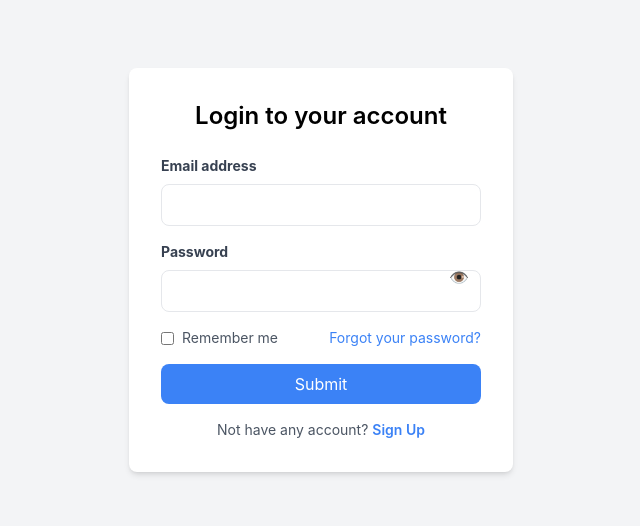
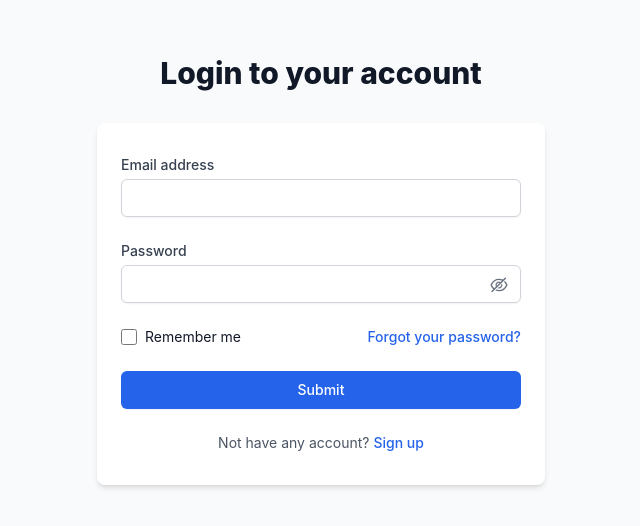
Before and after one commit to srimanh/Ecommerce-Follow-Along, a React (Create React App) app in the folder frontend/: page /login in a window 1280 px wide. Shown: the part 130-656 px from the top of the page, without its empty margins (319-959 px from the left). Built offline with nearby package versions, Linux system fonts and the light colour scheme.

Commit message:
Completed the Milestone-2

```diff
--- a/frontend/package.json
+++ b/frontend/package.json
@@ -3,9 +3,13 @@
   "version": "0.1.0",
   "private": true,
   "dependencies": {
+    "country-state-city": "^3.2.1",
     "cra-template": "1.2.0",
     "react": "18.3.1",
     "react-dom": "18.3.1",
+    "react-icons": "^5.4.0",
+    "react-lottie": "^1.2.10",
+    "react-router-dom": "^7.1.3",
     "react-scripts": "5.0.1",
     "web-vitals": "^4.2.4"
   },
--- a/frontend/src/App.js
+++ b/frontend/src/App.js
@@ -1,7 +1,16 @@
-import Login from "./components/login";
+import React from 'react';
+import { BrowserRouter, Routes, Route } from "react-router-dom";
+import LoginPage from './pages/LoginPage';  // Import directly
+import "./App.css";
 
-function App() {
-  return <Login />;
-}
+const App = () => {
+  return (
+    <BrowserRouter>
+      <Routes>
+        <Route path="/login" element={<LoginPage />} />
+      </Routes>
+    </BrowserRouter>
+  );
+};
 
 export default App;
--- a/frontend/src/components/login.jsx
+++ b/frontend/src/components/login.jsx
@@ -1,55 +1,126 @@
-import React from "react";
+import { React, useState } from "react";
+import { AiOutlineEye, AiOutlineEyeInvisible } from "react-icons/ai";
+import { Link } from "react-router-dom";
 
 const Login = () => {
+    const [email, setEmail] = useState("");
+    const [password, setPassword] = useState("");
+    const [visible, setVisible] = useState(false);
+
+    const handleSubmit = (e) => {
+        e.preventDefault();
+        console.log("Email:", email);
+        console.log("Password:", password);
+    };
+
     return (
-    <div className="flex justify-center items-center h-screen bg-gray-100">
-      <div className="bg-white p-8 rounded-lg shadow-md w-96">
-        <h2 className="text-2xl font-semibold text-center mb-6">
+        <div className="min-h-screen bg-gray-50 flex items-center justify-center py-12 sm:px-6 lg:px-8">
+            <div className="max-w-md w-full space-y-8">
+                <div>
+                    <h2 className="text-center text-3xl font-extrabold text-gray-900">
                         Login to your account
                     </h2>
-        <form>
-          <div className="mb-4">
-            <label className="block text-gray-700 text-sm font-bold mb-2">
+                </div>
+                <div className="bg-white py-8 px-6 shadow-md rounded-lg">
+                    <form className="space-y-6" onSubmit={handleSubmit}>
+                        <div>
+                            <label
+                                htmlFor="email"
+                                className="block text-sm font-medium text-gray-700"
+                            >
                                 Email address
                             </label>
+                            <div className="mt-1">
                                 <input
                                     type="email"
-              className="w-full px-4 py-2 border rounded-lg focus:outline-none focus:border-blue-500"
+                                    name="email"
+                                    autoComplete="email"
+                                    required
+                                    value={email}
+                                    onChange={(e) => setEmail(e.target.value)}
+                                    className="appearance-none block w-full px-3 py-2 border border-gray-300 rounded-md shadow-sm placeholder-gray-400 focus:outline-none focus:ring-blue-500 focus:border-blue-500 sm:text-sm"
                                 />
                             </div>
-          <div className="mb-4 relative">
-            <label className="block text-gray-700 text-sm font-bold mb-2">
+                        </div>
+
+                        <div>
+                            <label
+                                htmlFor="password"
+                                className="block text-sm font-medium text-gray-700"
+                            >
                                 Password
                             </label>
+                            <div className="mt-1 relative">
                                 <input
-              type="password"
-              className="w-full px-4 py-2 border rounded-lg focus:outline-none focus:border-blue-500 pr-10"
+                                    type={visible ? "text" : "password"}
+                                    name="password"
+                                    autoComplete="current-password"
+                                    required
+                                    value={password}
+                                    onChange={(e) => setPassword(e.target.value)}
+                                    className="appearance-none block w-full px-3 py-2 border border-gray-300 rounded-md shadow-sm placeholder-gray-400 focus:outline-none focus:ring-blue-500 focus:border-blue-500 sm:text-sm"
                                 />
-            <span className="absolute inset-y-0 right-3 flex items-center cursor-pointer">
-              👁️
-            </span>
+                                {visible ? (
+                                    <AiOutlineEye
+                                        className="absolute right-3 top-2.5 cursor-pointer text-gray-500"
+                                        size={20}
+                                        onClick={() => setVisible(false)}
+                                    />
+                                ) : (
+                                    <AiOutlineEyeInvisible
+                                        className="absolute right-3 top-2.5 cursor-pointer text-gray-500"
+                                        size={20}
+                                        onClick={() => setVisible(true)}
+                                    />
+                                )}
                             </div>
-          <div className="flex items-center justify-between mb-4">
-            <label className="flex items-center text-gray-600 text-sm">
-              <input type="checkbox" className="mr-2" /> Remember me
+                        </div>
+
+                        <div className="flex items-center justify-between">
+                            <div className="flex items-center">
+                                <input
+                                    id="remember-me"
+                                    name="remember-me"
+                                    type="checkbox"
+                                    className="h-4 w-4 text-blue-600 focus:ring-blue-500 border-gray-300 rounded"
+                                />
+                                <label
+                                    htmlFor="remember-me"
+                                    className="ml-2 block text-sm text-gray-900"
+                                >
+                                    Remember me
                                 </label>
-            <a href="/forgot-password" className="text-blue-500 text-sm">
+                            </div>
+                            <div className="text-sm">
+                                <Link
+                                    to="/forgot-password"
+                                    className="font-medium text-blue-600 hover:text-blue-500"
+                                >
                                     Forgot your password?
-            </a>
+                                </Link>
                             </div>
+                        </div>
+
                         <button
                             type="submit"
-            className="w-full bg-blue-500 text-white py-2 rounded-lg hover:bg-blue-600 transition duration-300"
+                            className="w-full flex justify-center py-2 px-4 border border-transparent rounded-md shadow-sm text-sm font-medium text-white bg-blue-600 hover:bg-blue-700"
                         >
                             Submit
                         </button>
+
+                        <div className="text-center">
+                            <p className="text-sm text-gray-600">
+                                Not have any account?{" "}
+                                <Link
+                                    to="/sign-up"
+                                    className="font-medium text-blue-600 hover:text-blue-500"
+                                >
+                                    Sign up
+                                </Link>
+                            </p>
+                        </div>
                     </form>
-        <p className="text-center text-sm text-gray-600 mt-4">
-          Not have any account?{" "}
-          <a href="/signup" className="text-blue-500 font-semibold">
-            Sign Up
-          </a>
-        </p>
+                </div>
             </div>
         </div>
     );
--- /dev/null
+++ b/frontend/src/pages/LoginPage.jsx
@@ -0,0 +1,12 @@
+import React from 'react'
+import Login from "../components/login"
+
+const LoginPage = () => {
+  return (
+    <div>
+      <Login/>
+    </div>
+  )
+}
+
+export default LoginPage
--- /dev/null
+++ b/frontend/src/styles/styles.js
@@ -0,0 +1,18 @@
+const styles = {
+    custom_container: "w-11/12 hidden sm:block",
+    heading: 'text-[27px] text-center md:text-start font-[600] font-Roboto pb-[20px]',
+    section:'w-11/12 mx-auto',
+    productTitle: 'text-[25px] font-[600] font-Roboto text-[#333]',
+    productDiscountPrice:"font-bold text-[18px] text-[#333] font-Roboto",
+    price:"font-[500] text-[16px] text-[#d55b45] pl-3 mt-[-4px] line-through",
+    shop_name:"pt-3 text-[15px] text-blue-400 pb-3",
+    active_indicator:"absolute bottom-[-27%] left-0 h-[3px] w-full bg-[crimson]",
+    button: 'w-[150px] bg-black h-[50px] my-3 flex items-center justify-center rounded-xl cursor-pointer',
+    cart_button: "px-[20px] h-[38px] rounded-[20px] bg-[#f63b60] flex items-center justify-center cursor-pointer",
+    cart_button_text:"text-[#fff] text-[16px] font-[600]",
+    input:"w-full border p-1 rounded-[5px]",
+    activeStatus:"w-[10px] h-[10px] rounded-full absolute top-0 right-1 bg-[#40d132]",
+    noramlFlex:"flex items-center"
+  };
+
+export default styles;
```
Also changed, not shown: 1 other file (tests, documents, lock files or other folders). Lines whose indentation alone changed are shown as unchanged.
